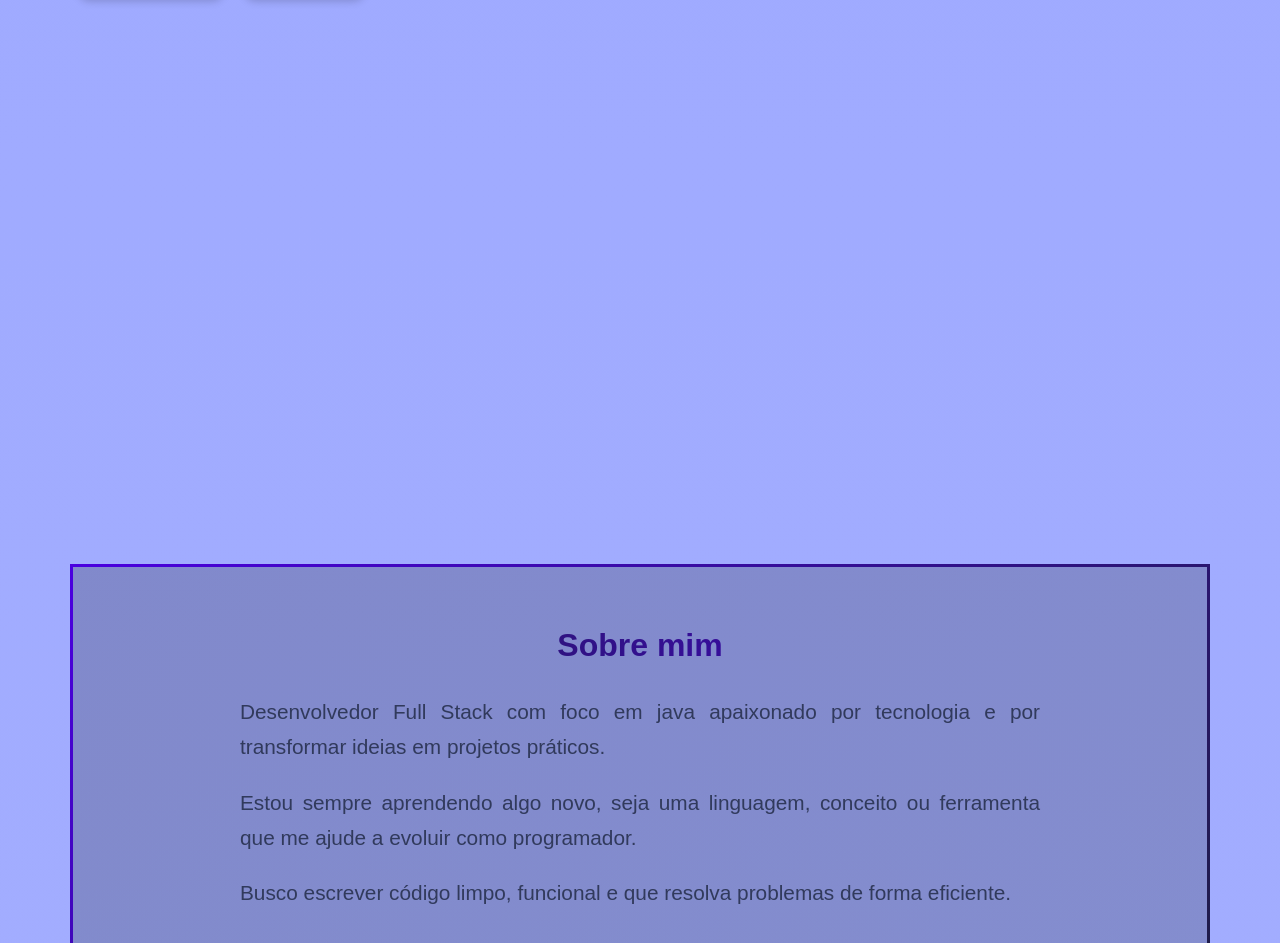
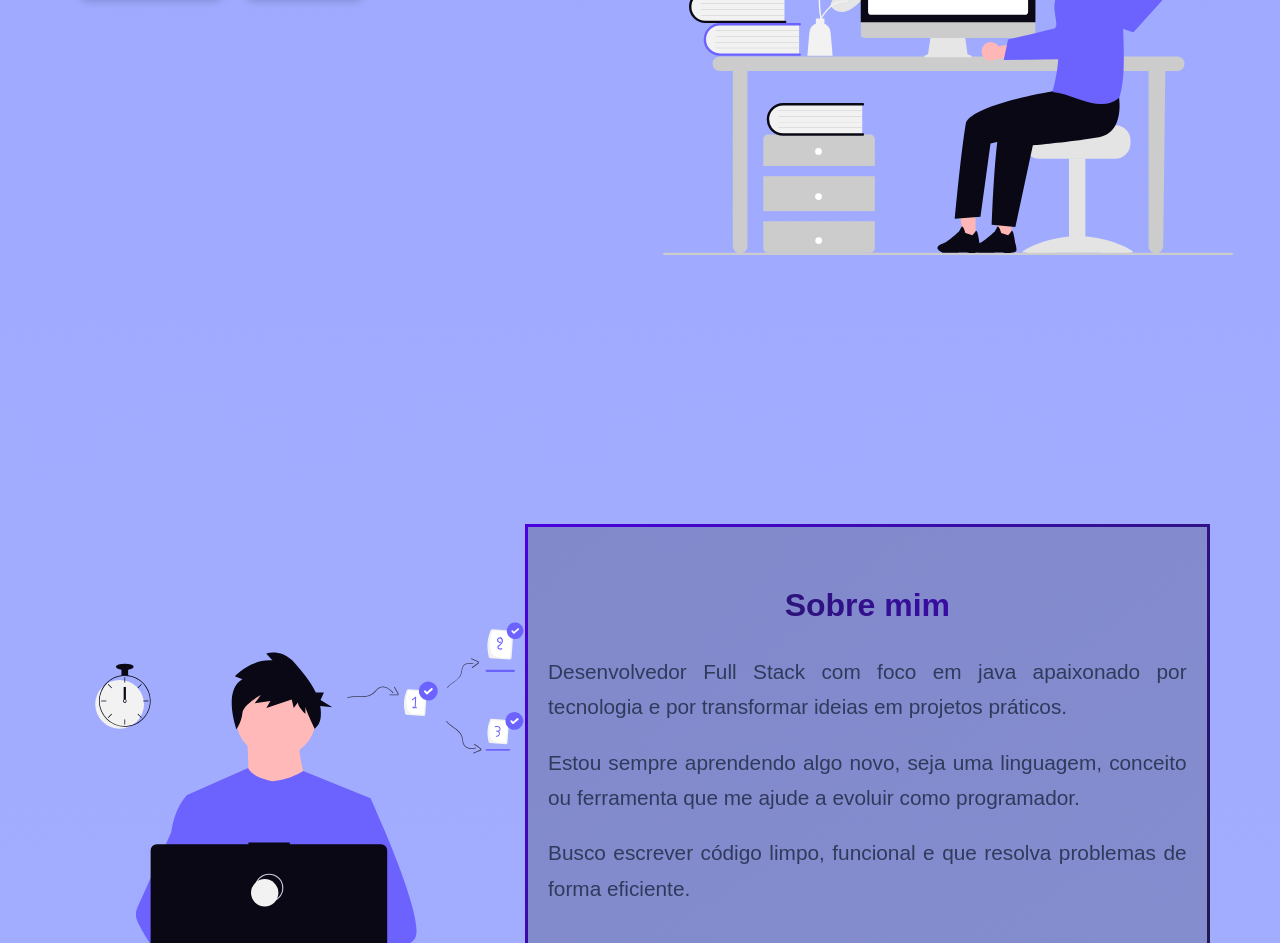
Before and after one commit to WesleyJunio0/Meu-Portfolio, a plain HTML site: page index.html in a window 1280 px wide. Shown: the part 341-1284 px from the top of the page. Drawn offline with nearby package versions, Linux system fonts and the light colour scheme.

Commit message:
adicionando imagens de fundo em telas maiores

```diff
--- a/estilo/StyleMobileFirst.css
+++ b/estilo/StyleMobileFirst.css
@@ -172,7 +172,7 @@ section#sobre {
 
 
 #apresentacao {
-    height: 60vh;
+    height: 90vh;
 }
 
 section#sobre  h1{
@@ -187,11 +187,21 @@ section#sobre  h1{
 
 
 }
+.imagenapresentação {
+display: none;
+}
+
+
 
 
 #sobre-mim {
-  background-color: rgb(159, 170, 255);
-  margin-top: 200px;
+ display: flex;
+ flex-direction: row;
+
+}
+
+.sobre-min {
+
   padding: 60px 20px;
   text-align: center;
   border: 3px solid;
@@ -199,6 +209,7 @@ section#sobre  h1{
   border-image: linear-gradient(135deg, #4a00e0, #1b1f3b) 1;
 
 }
+
 
 #sobre-mim h2 {
   font-size: 2em;
@@ -268,6 +279,10 @@ section#sobre a:hover {
   color: #1b1b1b;
   transform: translateY(-3px);
   box-shadow: 0 6px 12px rgba(0, 0, 0, 0.25);
+}
+
+.imagenSobre{
+  display: none;
 }
 
 /*Linha*/
--- a/estilo/TelasMaiores.css
+++ b/estilo/TelasMaiores.css
@@ -169,6 +169,43 @@
 
 
 @media (min-width: 1025px) {
+    #apresentacao {
+        height: 80vh;
+        position: relative;
+    }
+    .imagenapresentacao {
+        display: block;
+        width: 50%;
+        background-image: url(../imagens/hello.svg);
+        height: 428px;
+        position: absolute;
+        right: -23px;
+        top: -12px;
+        background-position: center;
+        background-size: contain;
+        background-repeat: no-repeat;
+}
+
+
+    .imagenSobre {
+        display: block;
+        width: 50%;
+        background-image: url(../imagens/dev-productivity.svg);
+        height: 428px;
+        background-position: center center;
+        background-repeat: no-repeat;
+        background-size: contain;
+    }
+
+    .sobre-min {
+        padding: 60px 20px;
+        text-align: center;
+        border: 3px solid;
+        background: linear-gradient(135deg, #0e0f1438, #1c1f2538);
+        border-image: linear-gradient(135deg, #4a00e0, #1b1f3b) 1;
+    }
+
+
     ul {
         width: 900px;
         height: 100%;
@@ -184,6 +221,13 @@
 
     }
 
+    #sobre-mim {
+    display: flex;
+    flex-direction: row;
+    align-items: center;
+    width: 100%;
+
+    }
 
     section#principais-projetos > h2 {
         font-size: 2.1em;
--- a/index.html
+++ b/index.html
@@ -14,7 +14,7 @@
 
 </head>
 <body id="body">
-    <header> <!--<div id="icone"></div><p class="nomedousuario">Wesley Marques</p>-->
+    <header>
 
         <span id="span1" class="material-symbols-outlined   icon-menu-entrar"  onclick="navegar('span1')">
 menu
@@ -59,12 +59,14 @@ all_inbox
 
                     <a href="#sobre-mim" aria-label="Ver Sobre mim">Sobre mim</a>
                        <a href="#principais-projetos" aria-label="Ver meus projetos">Projetos</a>
-
+                                  <div class="imagenapresentacao"></div>
                 </div>
 
 
 
                     <div id="sobre-mim">
+                         <div class="imagenSobre"></div>
+                        <div class="sobre-min">
                             <h2>Sobre mim</h2>
                             <p>Desenvolvedor Full Stack com foco em java apaixonado por tecnologia e por transformar ideias em projetos práticos.</p>
                             <p>Estou sempre aprendendo algo novo, seja uma linguagem, conceito ou ferramenta que me ajude a evoluir como programador.</p>
@@ -75,6 +77,8 @@ all_inbox
                                 <img src="imagens/avrdx3jd3-removebg-preview.png" class="tecnologia-usadas" alt=" Logo do Javascript">
                                 <img src="imagens/cssll.png" class="tecnologia-usadas" alt="Logo do css">
                                 <img src="imagens/HTML5_ll.png" class="tecnologia-usadas" alt="Logo do Html"></div>
+                        </div>
+
                     </div>
             </section>
 
```
Also changed, not shown: imagens/dev-productivity.svg (added), imagens/hello.svg (added), imagens/imagen-mobile.png (deleted). Lines whose indentation alone changed are shown as unchanged.
